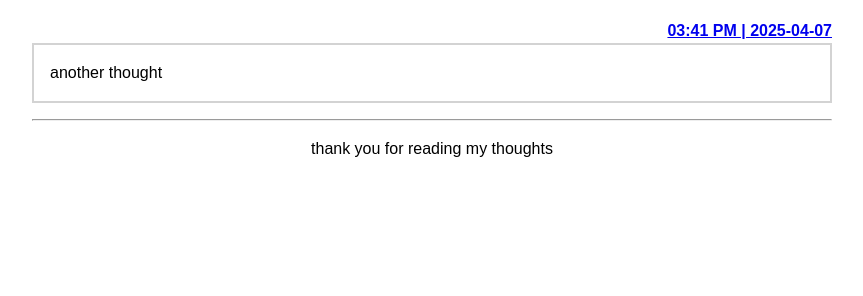
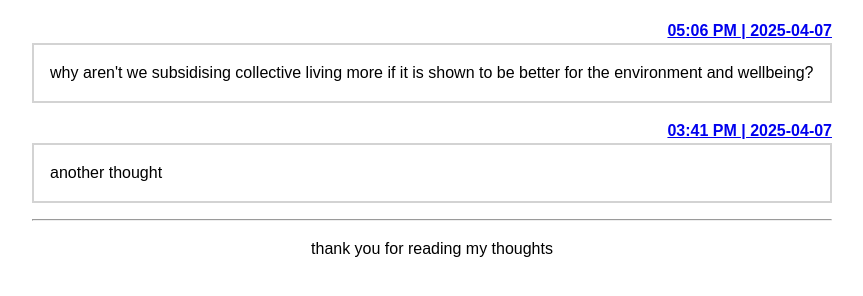
Before and after one commit to eembees/thoughts, a plain HTML site: page index.html in a window 1280 px wide. Shown: the part 88-384 px from the top of the page, without its empty margins (208-1071 px from the left). Drawn offline with Linux system fonts and the light colour scheme.

Commit message:
update thoughts

```diff
--- a/index.html
+++ b/index.html
@@ -91,6 +91,11 @@ div.thought {
 <h1>thoughts</h1>
 
 <!-- Your thoughts start here -->
+<section class="thought"><div class="thought-date"><a class="thought-date" id="156002170330" href="#156002170330">
+05:06 PM | 2025-04-07</a></div><div class="thought">
+why aren't we subsidising collective living more if it is shown to be better for the environment and wellbeing?
+</div></section>
+
 <section class="thought"><div class="thought-date"><a class="thought-date" id="274898479130" href="#274898479130">
 03:41 PM | 2025-04-07</a></div><div class="thought">
 another thought
```
Also changed, not shown: .rawthoughts.html.
